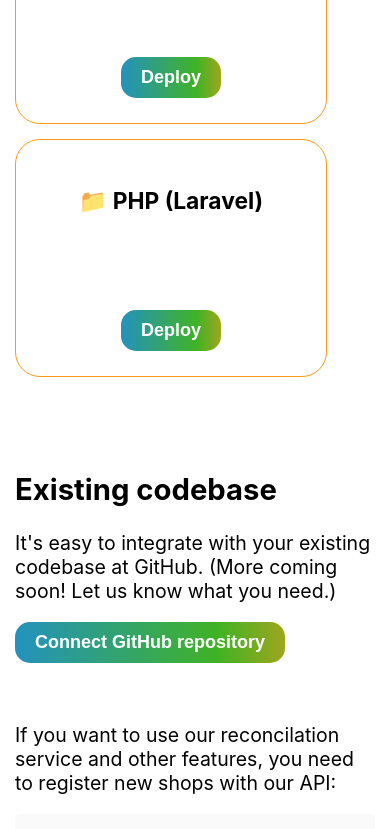
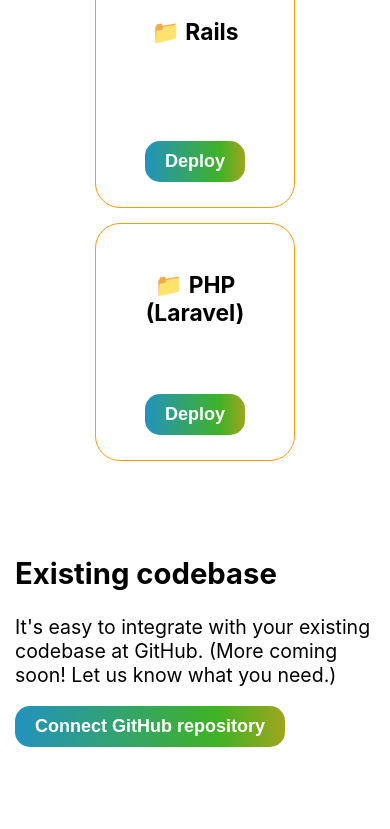
Before and after one commit to Bettelstab/kickify-io, a Next.js app: page /get-started in a window 390 px wide. Shown: the part 1120-1949 px from the top of the page. Built offline with nearby package versions, Linux system fonts and the light colour scheme.

Commit message:
Get started overhaul: Narrow templates on mobile; add intro section with section links; add link to features

```diff
--- a/pages/get-started/GetStarted.module.css
+++ b/pages/get-started/GetStarted.module.css
@@ -1,3 +1,8 @@
+.templatesSection {
+  padding-top: 60px;
+  width: clamp(300px, 80vw, 1000px);
+}
+
 .code {
   background: #fafafa;
   border-radius: 5px;
@@ -13,7 +18,7 @@
 }
 
 .codeSection {
-  padding-top: 40px;
+  padding-top: 60px;
 }
 
 .templates {
@@ -37,6 +42,10 @@
   align-items: center;
 }
 
+.learnMore {
+  padding-top: 50px;
+}
+
 @media (prefers-color-scheme: dark) {
   .code {
     background: #1e1e1e;
--- a/pages/get-started/Template.module.css
+++ b/pages/get-started/Template.module.css
@@ -12,6 +12,8 @@ Template should be a visual representation of an app template, which can be depl
   border-radius: 25px;
   border: 1px solid var(--yellow-orange);
   position: relative;
+  max-width: 200px;
+  margin: auto;
 }
 
 .template:has(button:hover) {
```
